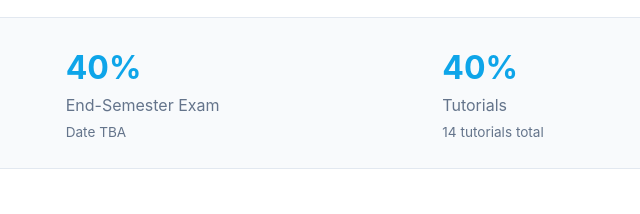
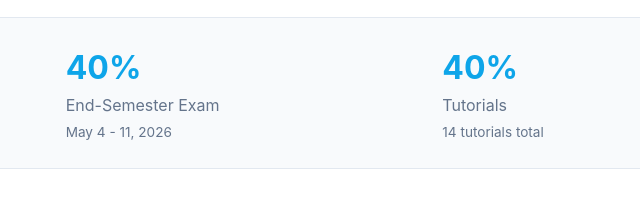
Before and after one commit to drdebmath/IITIJan2026CS637, a plain HTML site: page index.html in a window 1280 px wide. Shown: the part 1991-2205 px from the top of the page, 396-1036 px from the left. Drawn offline with Linux system fonts and the light colour scheme.

Commit message:
endsem dates

```diff
--- a/index.html
+++ b/index.html
@@ -636,7 +636,7 @@
           <div>
             <div style="font-size: 2rem; font-weight: bold; color: var(--accent);">40%</div>
             <div style="color: var(--muted);">End-Semester Exam</div>
-            <div style="font-size: 0.85rem; color: var(--muted); margin-top: 4px;">Date TBA</div>
+            <div style="font-size: 0.85rem; color: var(--muted); margin-top: 4px;">May 4 - 11, 2026</div>
           </div>
           <div>
             <div style="font-size: 2rem; font-weight: bold; color: var(--accent);">40%</div>
```
